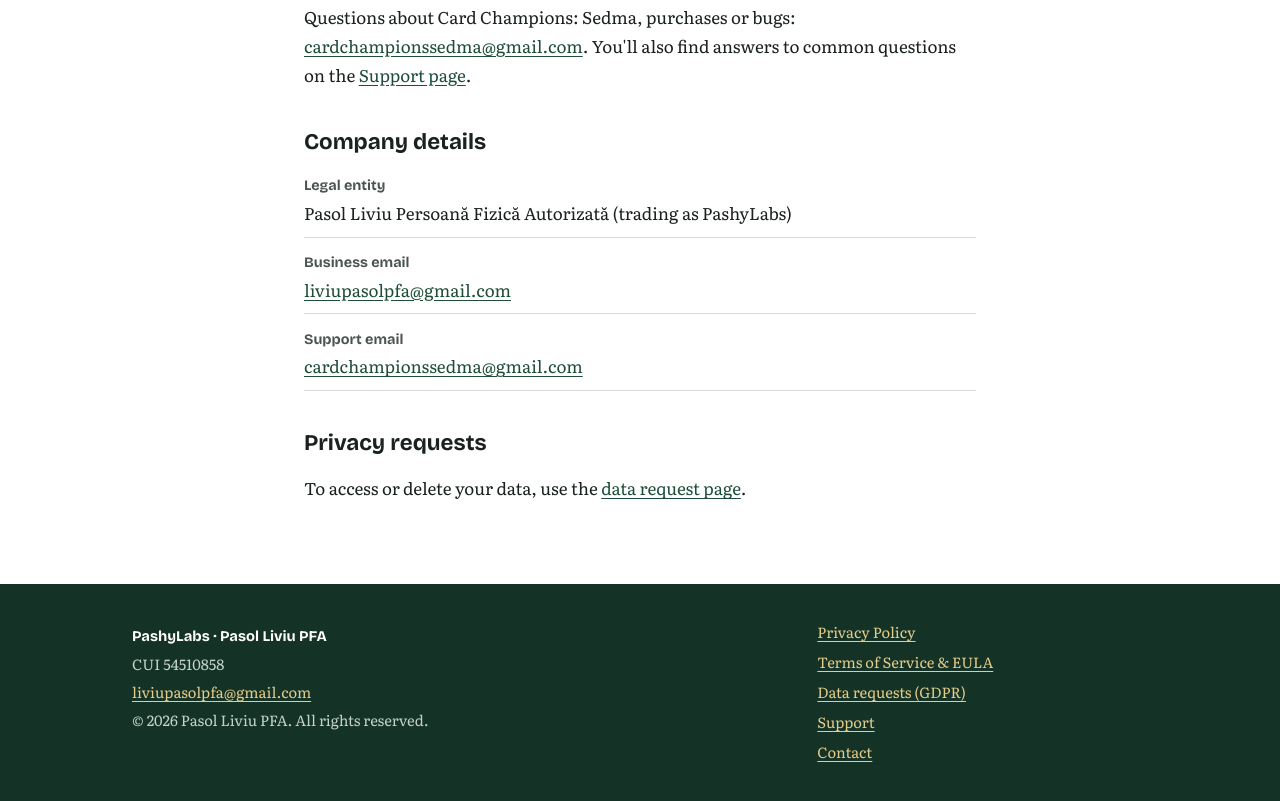
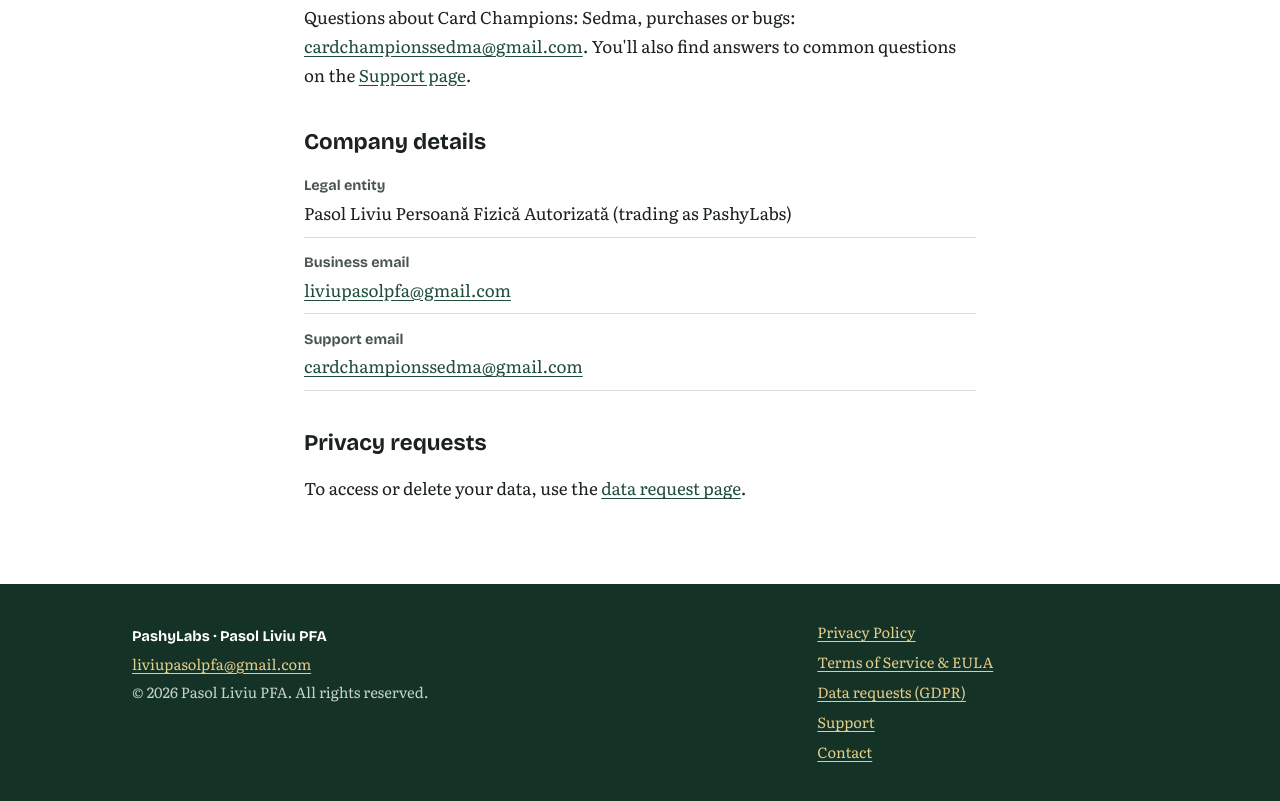
Before and after one commit to PashyFTW/PashyLabs-Site, a plain HTML site: page contact.html in a window 1280 px wide. Shown: the part 359-1160 px from the top of the page. Drawn offline with nearby package versions, Linux system fonts and the light colour scheme.

Commit message:
Update 004
Removal of CUI

```diff
--- a/contact.html
+++ b/contact.html
@@ -50,7 +50,6 @@
   <div class="wrap">
     <div>
       <p class="legal-name">PashyLabs · Pasol Liviu PFA</p>
-      <p>CUI 54510858</p>
       <p><a href="mailto:liviupasolpfa@gmail.com">liviupasolpfa@gmail.com</a></p>
       <p>© 2026 Pasol Liviu PFA. All rights reserved.</p>
     </div>
```
Also changed, not shown: data-request.html (+0 -1 lines), index.html (+0 -1 lines), privacy.html (+0 -1 lines), sedma.html (+0 -1 lines), support.html (+0 -1 lines), terms.html (+0 -1 lines).
